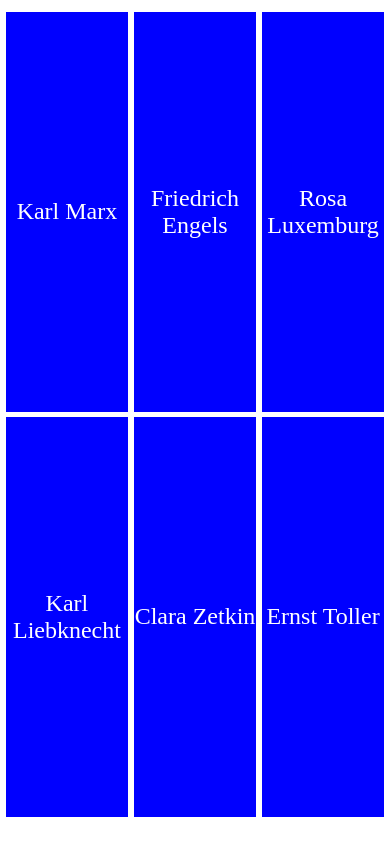
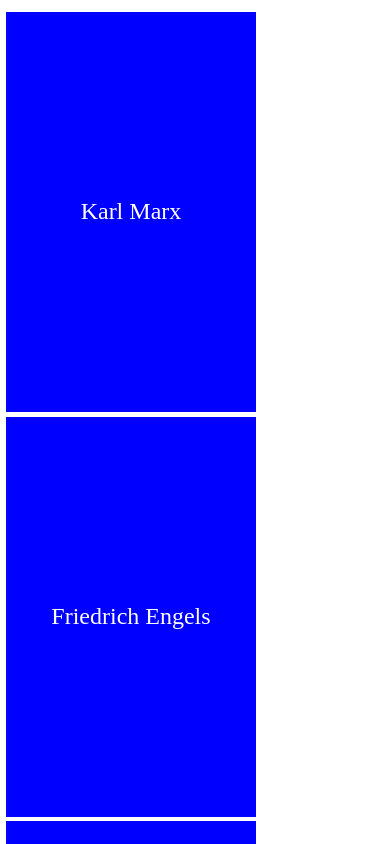
Before and after one commit to AndreasFaust/react-raster, a Next.js app: page /test2 in a window 390 px wide. Shown: the top 844 px of the page. Built offline with nearby package versions, Linux system fonts and the light colour scheme.

Commit message:
feat: make colspan variable

```diff
--- a/components/SpecialGrid.tsx
+++ b/components/SpecialGrid.tsx
@@ -14,7 +14,7 @@ SpecialGrid.defaultProps = {
   bottom: "20vw",
   gutterX: ["0px", "0px", "1.5vw"],
   // gutterY:"3vw",
-  colspan: 12,
+  colspan: [6, 6, 6, 12],
   alignX: ["center", "right", "left"],
   // alignY:"center",
   control: true,
--- a/pages/test2.tsx
+++ b/pages/test2.tsx
@@ -65,7 +65,7 @@ const ExampleGrid = ({ children }) => (
     bottom={"20vw"}
     gutterX={"1.5vw"}
     gutterY={"1.25vw"}
-    colspan={12}
+    colspan={[6, 6, 6, 8, 12]}
     control
     component={
       <motion.div
--- a/pages/test3.tsx
+++ b/pages/test3.tsx
@@ -56,7 +56,7 @@ const ExampleGrid = ({ children }) => (
     bottom={"20vw"}
     gutterX={"1.5vw"}
     gutterY={"1.25vw"}
-    colspan={12}
+    colspan={[6, 6, 6, 8, 12]}
     control
     component={
       <motion.div
--- a/src/Grid/index.tsx
+++ b/src/Grid/index.tsx
@@ -45,7 +45,10 @@ const Grid = React.forwardRef<HTMLElement, Props>(
     const cssModeNormalized = useCssMode(cssMode);
     const [childBoxes, setChildBoxes] = React.useState([]);
 
+    const colspanNormalized = normalizeProps({ prop: colspan, breakpoints });
     const currentBreakpoint = useCurrentBreakpoint(breakpoints);
+    const currentColspan = colspanNormalized[currentBreakpoint.index - 1];
+
     const gutterXNormalized = normalizeProps({ prop: gutterX, breakpoints });
     const gutterYNormalized = normalizeProps({ prop: gutterY, breakpoints });
     const alignXNormalized = getAlign({
@@ -61,7 +64,7 @@ const Grid = React.forwardRef<HTMLElement, Props>(
 
     const media = getMediaQueries(breakpoints);
     const colsNormalized = normalizeProps({
-      prop: colspan,
+      prop: currentColspan,
       breakpoints,
     });
     const leftNormalized = normalizeProps({ prop: left, breakpoints });
@@ -90,7 +93,7 @@ const Grid = React.forwardRef<HTMLElement, Props>(
         attrs={attrs}
         bottom={bottomNormalized}
         cssMode={cssModeNormalized}
-        colspan={colspan}
+        colspan={currentColspan}
         component={component}
         className={classNameComplete}
         gutterX={gutterXNormalized}
@@ -108,7 +111,7 @@ const Grid = React.forwardRef<HTMLElement, Props>(
         {control && controlIsVisible && (
           <ControlGrid
             cssMode={cssModeNormalized}
-            colspan={colspan}
+            colspan={currentColspan}
             breakpoints={breakpoints}
             gutterX={gutterXNormalized}
             gutterY={gutterYNormalized}
@@ -148,7 +151,7 @@ const Grid = React.forwardRef<HTMLElement, Props>(
                 gutterX: gutterXNormalized,
                 gutterY: gutterYNormalized,
                 media,
-                colspan,
+                colspan: currentColspan,
                 parentCols: colsNormalized,
                 controlIsVisible,
                 controlColor,
--- a/src/Grid/props.ts
+++ b/src/Grid/props.ts
@@ -9,7 +9,7 @@ export interface Props {
   breakpoints?: number[];
   children?: React.ReactNode;
   className?: string;
-  colspan?: number;
+  colspan?: number | number[];
   component?: React.ReactElement;
   control?: boolean;
   controlColor?: string;
```
